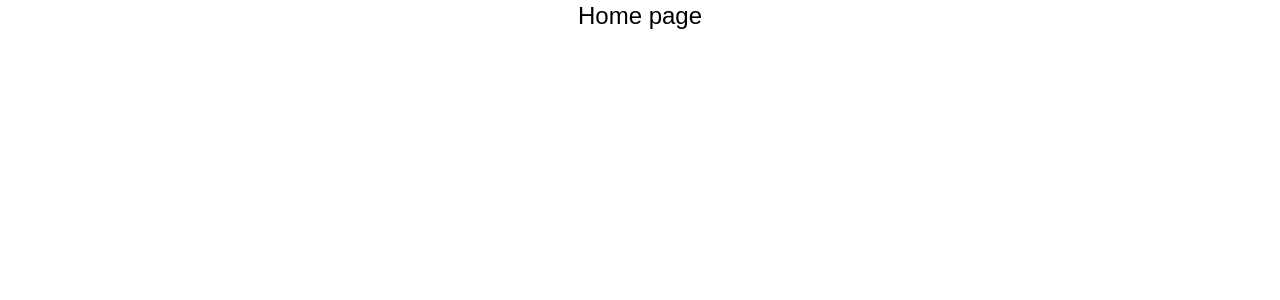
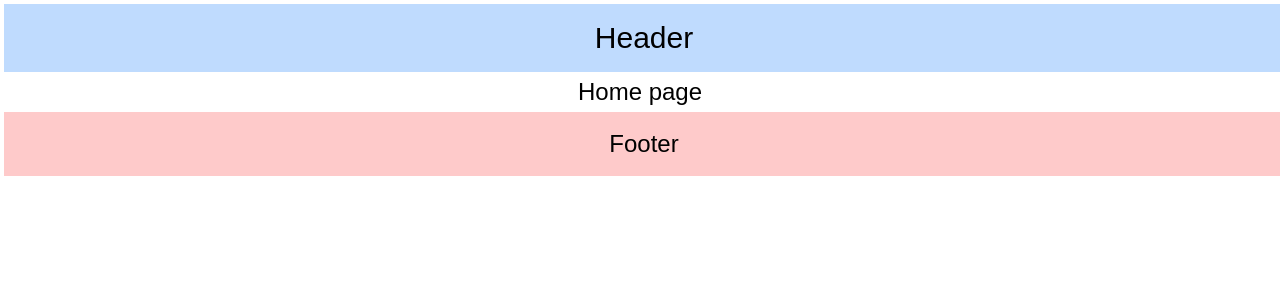
Before and after one commit to codewithcherry/LearnNextJS, a Next.js app in the folder test-nextjs/: page / in a window 1280 px wide. Shown: the top 300 px of the page. Built offline with nearby package versions, Linux system fonts and the light colour scheme.

Commit message:
code root layout of the app

```diff
--- a/test-nextjs/src/app/layout.js
+++ b/test-nextjs/src/app/layout.js
@@ -22,7 +22,13 @@ export default function RootLayout({ children }) {
       <body
         className={`${geistSans.variable} ${geistMono.variable} antialiased`}
       >
+        <header className="w-full m-1 p-4 text-3xl text-black bg-blue-200 text-center">
+          Header
+        </header>
         {children}
+        <footer className="w-full m-1 p-4 text-2xl text-black bg-red-200 text-center">
+          Footer
+        </footer>
       </body>
     </html>
   );
```
